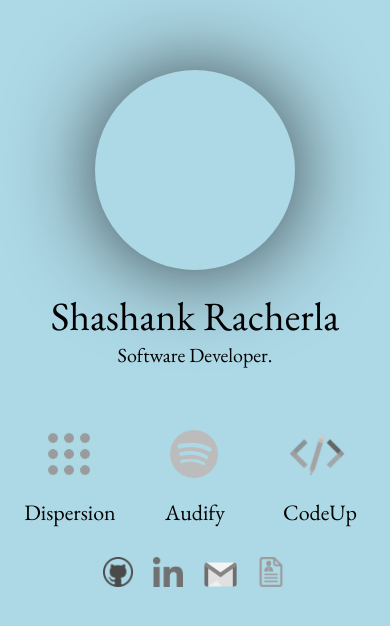
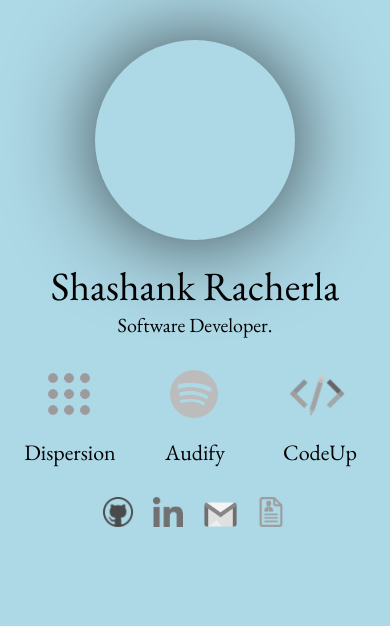
Before and after one commit to srac1777/PersonalPortfolio, a plain HTML site: page index.html in a window 390 px wide. Shown: the top 626 px of the page. Drawn offline with nearby package versions, Linux system fonts and the light colour scheme.

Commit message:
responsive trial 2

```diff
--- a/main.css
+++ b/main.css
@@ -24,6 +24,7 @@
     align-items: center;
     /* border: 1px solid black; */
     border-radius: 40px;
+    /* object-fit: scale-down; */
     -webkit-box-shadow: 0px 0px 165px -26px rgba(0,0,0,0.75);
 -moz-box-shadow: 0px 0px 165px -26px rgba(0,0,0,0.75);
 box-shadow: 0px 0px 165px -26px rgba(0,0,0,0.75);
@@ -51,7 +52,7 @@ box-shadow: 0px 0px 165px -26px rgba(0,0,0,0.75);
     border-radius: 50%;
     background-size: 100%;
     background-repeat: no-repeat;
-    margin-top: 20px;
+    /* margin-top: 20px; */
     /* margin-left: 20px; */
 
    -webkit-box-shadow: 0px 1px 100px -13px rgba(0,0,0,1);
@@ -287,7 +288,7 @@ box-shadow: 0px 1px 100px -13px rgba(0,0,0,1);
 
 }
 
-@media only screen and (max-width: 600px) {
+@media only screen and (max-width: 800px) {
     body {
         background-color: lightblue;
     }
@@ -312,9 +313,9 @@ box-shadow: 0px 1px 100px -13px rgba(0,0,0,1);
             align-items: center;
             /* border: 1px solid black; */
             /* border-radius: 40px; */
-            /* -webkit-box-shadow: 0px 0px 165px -26px rgba(0,0,0,0.75);
-        -moz-box-shadow: 0px 0px 165px -26px rgba(0,0,0,0.75);
-        box-shadow: 0px 0px 165px -26px rgba(0,0,0,0.75); */
+            -webkit-box-shadow: 0px 0px 165px -26px rgba(0,0,0,0);
+        -moz-box-shadow: 0px 0px 165px -26px rgba(0,0,0,0);
+        box-shadow: 0px 0px 165px -26px rgba(0,0,0,0);
         }
 
         .name-pic {
@@ -326,8 +327,8 @@ box-shadow: 0px 1px 100px -13px rgba(0,0,0,1);
             flex-direction: column;
             /* justify-content: space-evenly; */
             align-items: center;
-            margin-bottom: 50px;
-            margin-top: 50px;
+            /* margin-bottom: 50px;
+            margin-top: 50px; */
         }
 
         .profile-picture {
```
